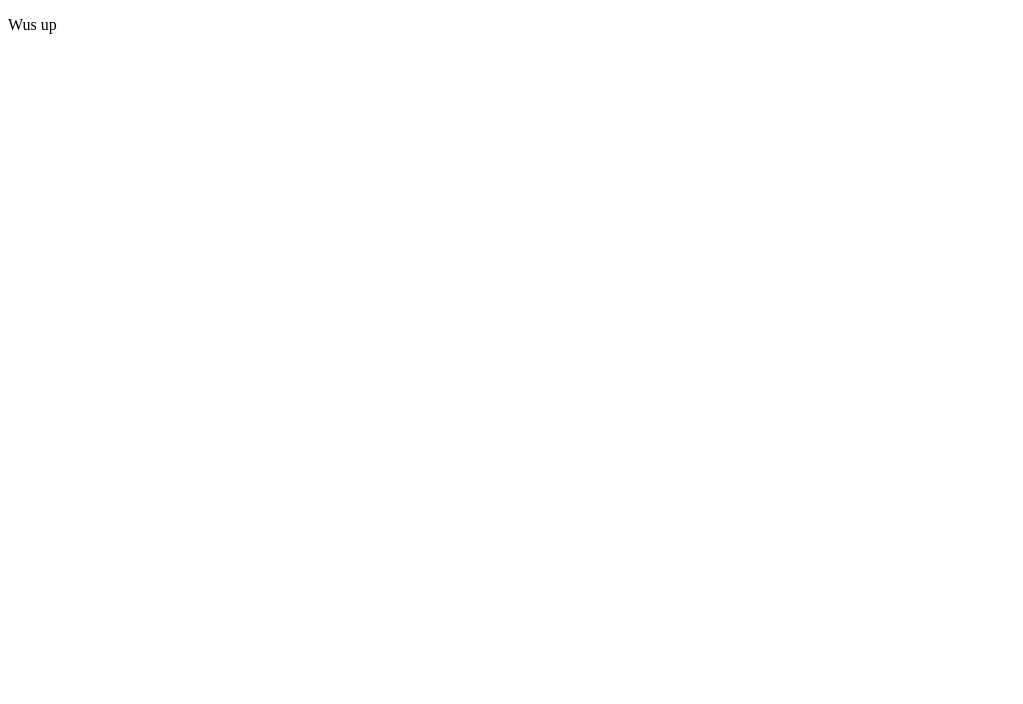
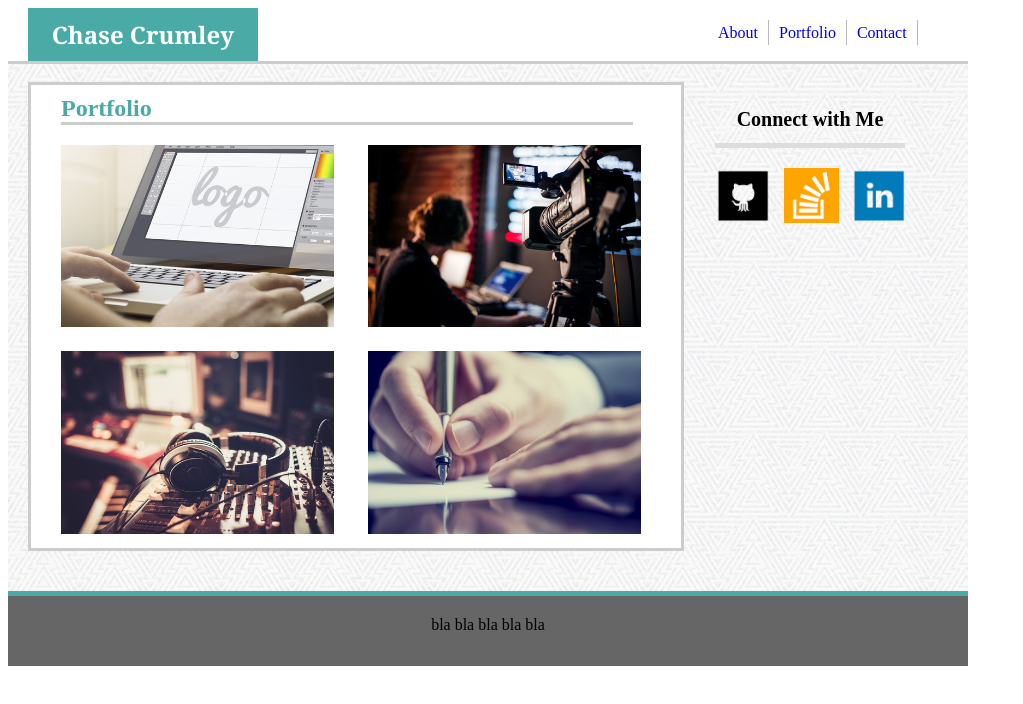
Before and after one commit to ccruml20/Basic-Portfolio, a plain HTML site: page portfolio.html in a window 1280 px wide. Shown: the whole page, without its empty margins (0-1023 px from the left). Drawn offline with Linux system fonts and the light colour scheme.

Commit message:
htlm finishes

```diff
--- a/Assets/css/style.css
+++ b/Assets/css/style.css
@@ -75,7 +75,9 @@ nav a {
 .divStyle1 h1 {
 	margin: 10px 20px;
 	padding: 0;
-	width: 100%;
+	width: 90%;
+	border-bottom: 3px solid #cccccc;
+	color: #4aaaa5;
 }
 .divStyle1 img {
 	float: left;
@@ -128,4 +130,43 @@ footer {
 	margin: 0 0;
 	padding: 0 0;
 	text-align: center;
+	border-top: solid #4aaaa5 5px;
 }
+footer p {
+	margin-top: 20px;
+}
+
+.divStyle2 {
+	width: 650px;
+	background-color: #ffffff;
+	border: solid #cccccc;
+/*	padding-left: 70px;*/
+	left: 20px;
+	position: relative;
+	color: #777777;
+	margin-bottom: 40px;
+	padding: 0;
+
+}
+.divStyle2 img {
+		width: 42%;
+	margin: 10px 0px 10px 0px;
+	padding-left: 30px;
+}
+
+.divStyle2 h1 {
+	margin: 10px 30px 10px 30px;
+	width: 88%;
+	border-bottom: 3px solid #cccccc;
+	color: #4aaaa5;
+	height: calc(100% - 18px)
+}
+.divStyle1 input {
+	padding-left: 40px;
+	margin-left: 20px;
+	margin-bottom: 20px;
+}
+.divStyle1 textarea {
+	padding-left: 40px;
+	margin-left: 40px;
+}
--- a/portfolio.html
+++ b/portfolio.html
@@ -1,10 +1,60 @@
 <!DOCTYPE html>
-<html>
+<html lang="en-US">
+
 <head>
-    <title>Basic Portfolio</title>
+    <title>Basic Portfolio Index</title>
+    <meta charset="utf-8">
+    <link rel="stylesheet" type="text/css" href="Assets/css/style.css" media="screen" />
 </head>
-<body>
-	<p>
-		Wus up
-	</p>
-</body>
+	<div class="container">
+		<body class="bodyStyle">
+			<div class="divRow">
+			<div class="divName">
+				<header class="headerStyle">
+					<h1 class="nameStyle">Chase Crumley</h1>
+			</div>
+			<div class="divMenu">
+				<nav>
+					<ul>
+						<li><a href="index.html">About</a></li>
+						<li><a href="portfolio.html">Portfolio</a></li>
+						<li><a href="contact.html">Contact</a></li>
+					</ul>
+				</nav>
+			</div>
+			</div>
+				</header>
+
+			<div>
+				<section class="sectionStyle">
+					<div class="divStyle2">
+						<h1>Portfolio</h1>
+			<!-- putting in contact text box -->
+
+							<a target="_blank">
+							<img src="assets/images/logo_design.png"></a>
+							<a target="_blank">
+							<img src="assets/images/film.png"></a>
+							<a target="_blank">
+							<img src="assets/images/audio.png"></a>
+							<a target="_blank">
+							<img src="assets/images/writing.png"></a>
+
+					</div>
+
+				   </section>
+				  </div>
+				 <div class="picBox">
+				  <h3>Connect with Me</h3>
+				  <div class="boxLinks">
+					<a target="_blank" href="https://github.com/ccruml20"><img src="assets/images/gitlogo.png"></a>
+					<a target="_blank" href="https://stackoverflow.com/users/7823629/chase-crumley"><img src="assets/images/stackoverflow.png"></a>
+					<a target="_blank" href="https://www.linkedin.com/in/chase-crumley-951387a3/"><img src="assets/images/linkedin.png"></a>
+				  </div>
+			     </div>
+			 <footer>
+			 <p>bla bla bla bla bla</p>
+			 </footer>
+		</body>
+	</div>
+</html>
```
Also changed, not shown: contact.html (+55 -7 lines), index.html (+11 -10 lines), Assets/images/audio.png (added), Assets/images/film.png (added), Assets/images/logo_design.png (added), Assets/images/writing.png (added).
